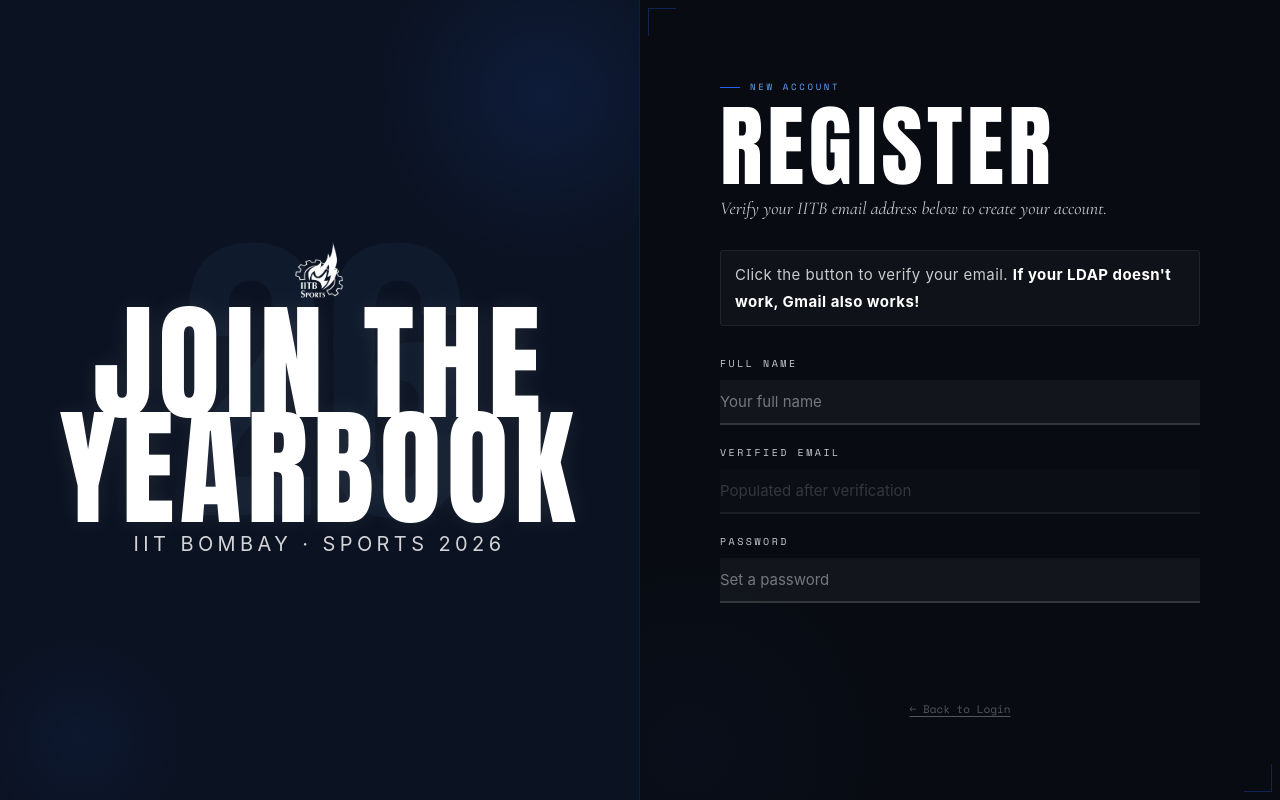
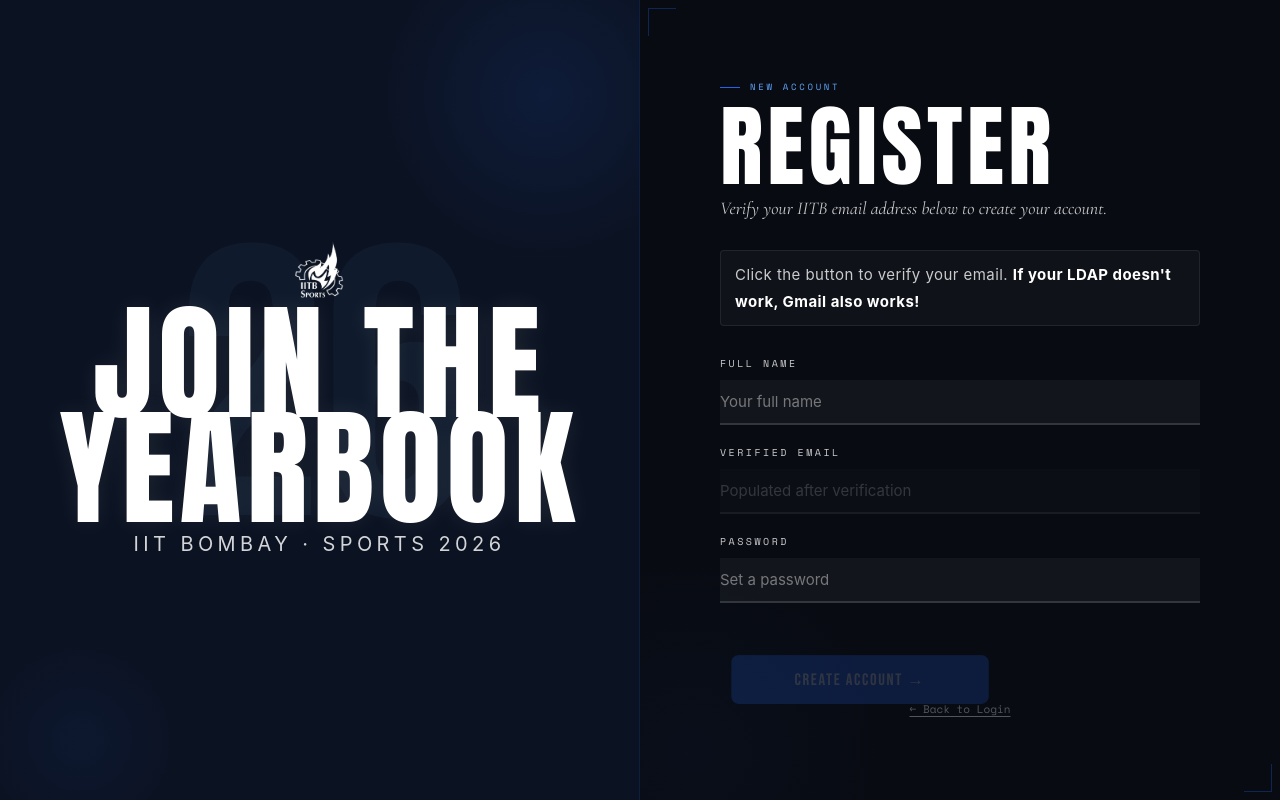
Before and after one commit to dishajain2005/ISC-Yearbook-2026, a React (Create React App) app in the folder frontend/Yearbook-New-Design/frontend/: page /register in a window 1280 px wide. Built offline with nearby package versions, Linux system fonts and the light colour scheme; no server answers.

Commit message:
more homepage changes

```diff
--- a/frontend/Yearbook-New-Design/frontend/src/styles/HomePage.css
+++ b/frontend/Yearbook-New-Design/frontend/src/styles/HomePage.css
@@ -1039,9 +1039,13 @@
   .btn-gold {
   position: relative;
   overflow: hidden;
-    opacity: 0;
-    transform: translateY(20px) scale(0.96);
-    animation: buttonReveal 0.9s cubic-bezier(0.22,1,0.36,1) 0.5s forwards;
+
+  /* visible immediately */
+  opacity: 1;
+
+  /* elegant entrance */
+  animation: buttonReveal 0.9s cubic-bezier(0.22,1,0.36,1);
+
   transition:
     transform 0.25s ease,
     box-shadow 0.25s ease,
@@ -1129,12 +1133,13 @@
 
 @keyframes buttonReveal {
   from {
-      opacity: 0;
     transform: translateY(26px) scale(0.92);
+    opacity: 0.2;
   }
+
   to {
+    transform: translateY(0) scale(1);
     opacity: 1;
-      transform: translateY(0) scale(1);
   }
 }
 
```
Lines whose indentation alone changed are shown as unchanged.
